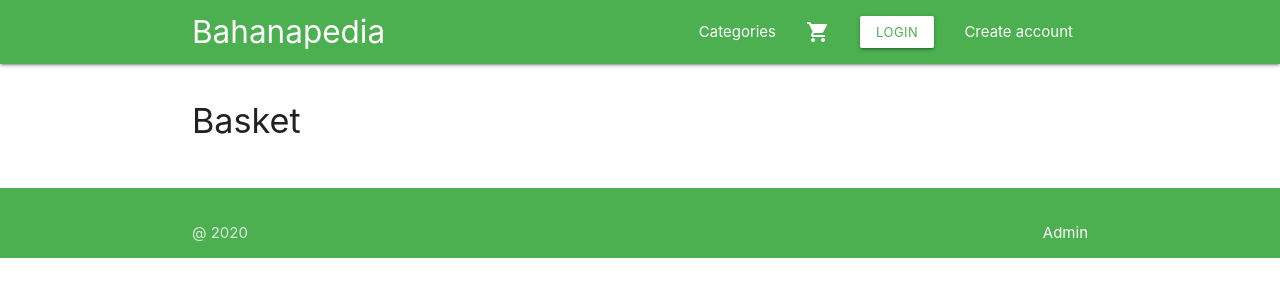
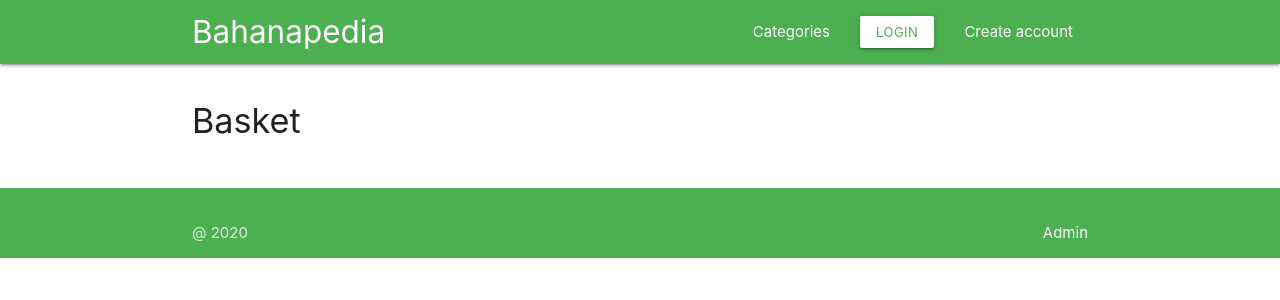
Before and after one commit to imanuelfebie/flask-mysql-e-commerce, a Python web app: template ecommerce/templates/basket_list.html in a window 1280 px wide. Shown: the top 300 px of the page. Run offline with Jinja, Linux system fonts and the light colour scheme; the template is opened without the code that fills it, so the values that code supplies are empty.

Commit message:
fix basket

```diff
--- a/ecommerce/templates/base.html
+++ b/ecommerce/templates/base.html
@@ -27,11 +27,6 @@
 				</a>
 				<ul class="right hide-on-med-and-down">
 					<li><a href="{{ url_for('catalog.category_list') }}">Categories</a></li>
-					<li>
-						<a href="{{ url_for('users.basket_list') }}">
-							<i class="tiny material-icons">shopping_cart</i>
-						</a>
-					</li>
 					{% if not g.user %}
 					<li><a href="{{ url_for('users.user_login') }}" class="btn-small waves-effect waves-dark white green-text">Login</a></li>
 					<li><a href="{{ url_for('users.register') }}">Create account</a></li>
--- a/ecommerce/templates/user_dashboard.html
+++ b/ecommerce/templates/user_dashboard.html
@@ -10,7 +10,7 @@
 			<a href="" class="collection-item">Update profile</a>
 			<a href="{{ url_for('users.storeRegister') }}" class="collection-item">Seller Account</a>
 			<a href="" class="collection-item">Purchase History</a>
-			<a href="" class="collection-item">Basket</a>
+			<a href="{{ url_for('users.basket_list') }}" class="collection-item">Basket</a>
 		</div>
 	</div>
 	<div class="col s8">
```
